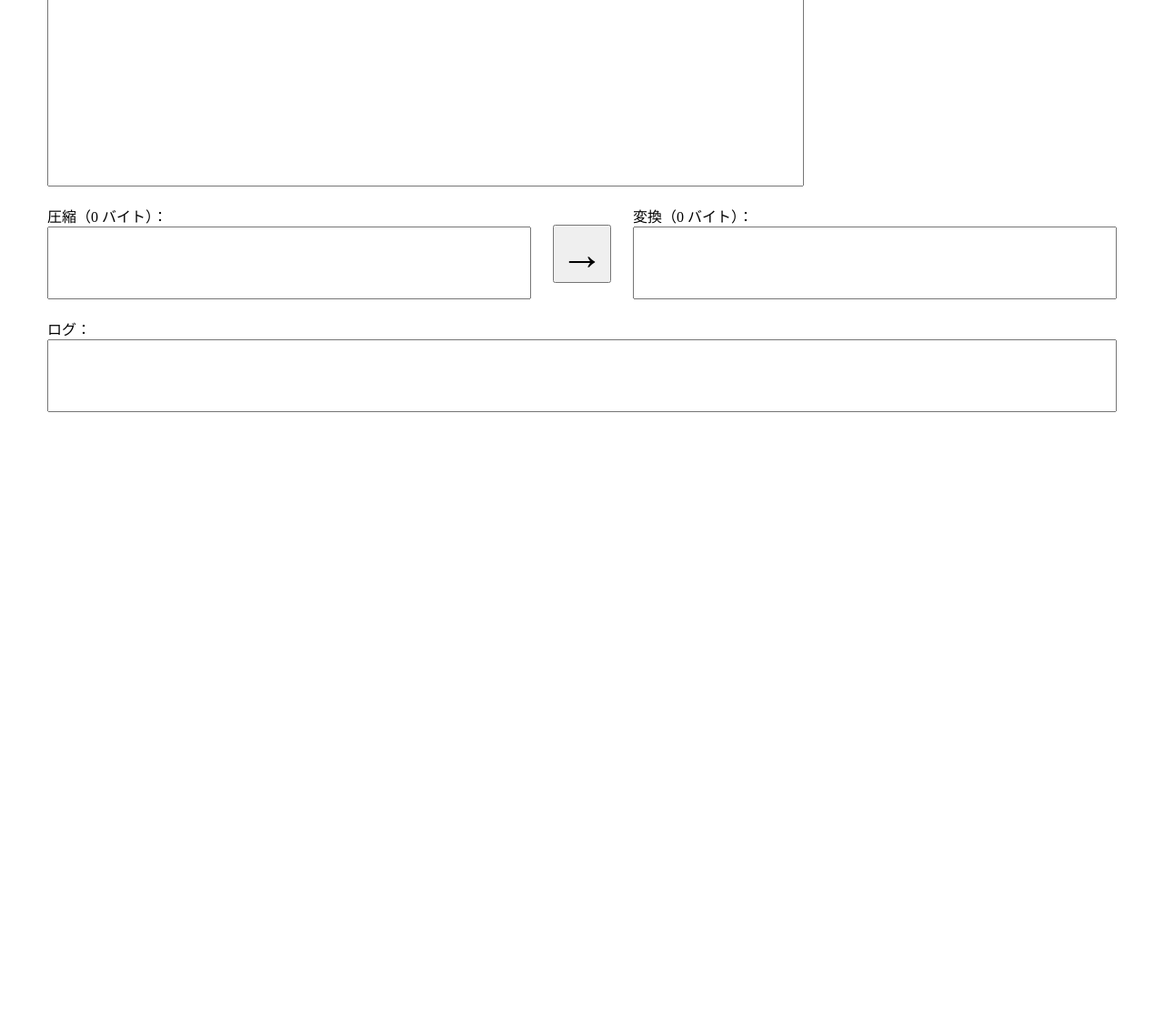
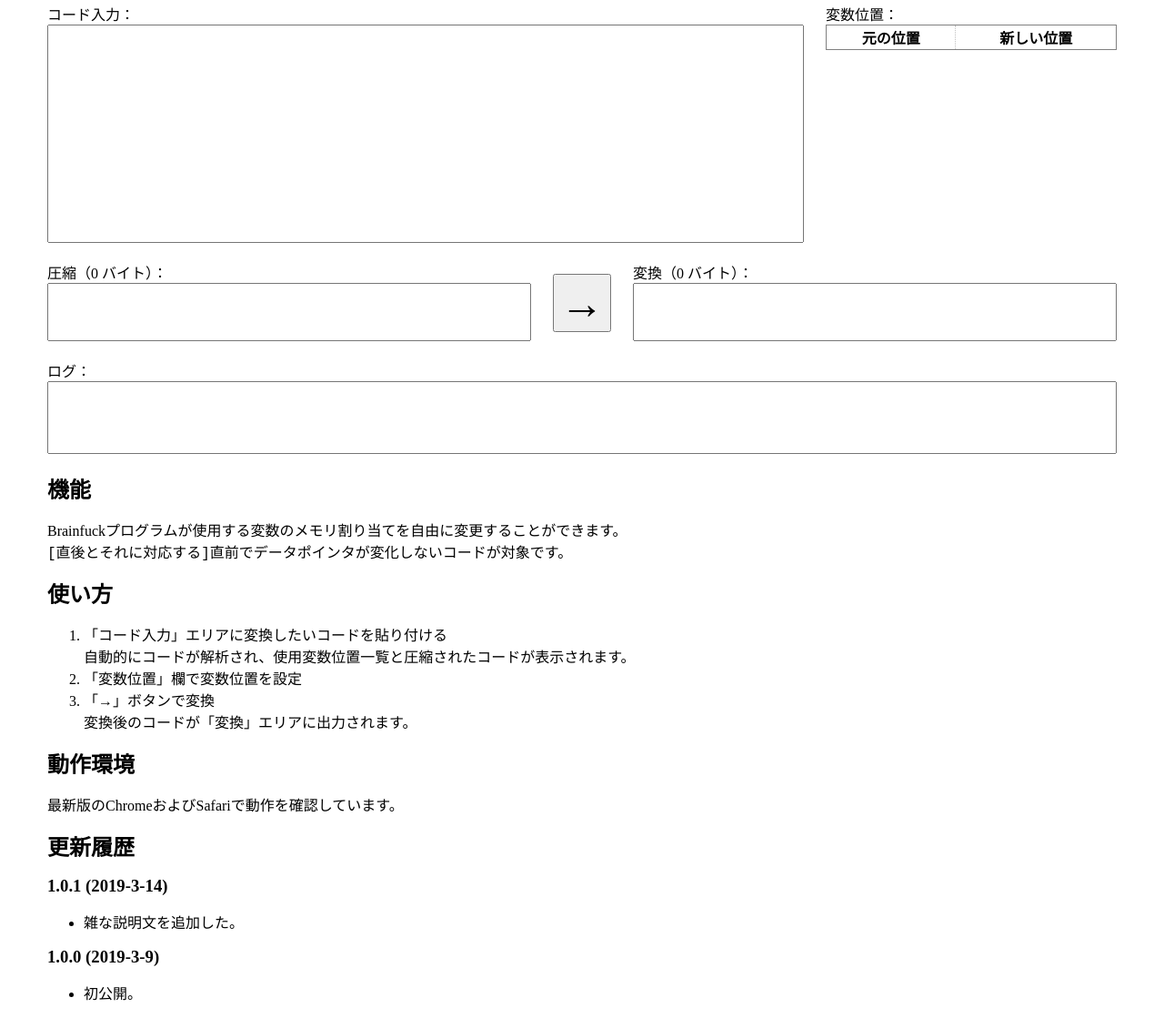
Before and after one commit to roodni/Brainfuck-VarPosSwap, a plain HTML site: page index.html in a window 1280 px wide. Shown: the part 67-1186 px from the top of the page at 91% size. Before the commit the page ends 800 px from the top, so only its background shows below. Drawn offline with Linux system fonts and the light colour scheme.

Commit message:
add 雑な説明文

```diff
--- a/index.html
+++ b/index.html
@@ -7,6 +7,9 @@
 </head>
 <body>
     <div class="box">
+        <h1 class="box__item">Brainf*ck変数位置入れ替え</h1>
+    </div>
+    <div class="box box--flex">
         <div class="code box__item">
             <p class="code__label">コード入力：</p>
             <textarea id="code_input" class="code__textarea code__textarea--type_input"></textarea>
@@ -33,7 +36,7 @@
             </table>
         </div>
     </div>
-    <div class="box">
+    <div class="box box--flex">
         <div class="code box__item">
             <p class="code__label">
                 圧縮（<span id="bytes_compressed">0</span> バイト）：
@@ -58,6 +61,45 @@
             <textarea readonly id="info_log" class="code__textarea code__textarea--type_log"></textarea>
         </div>
     </div>
+    <div class="box">
+        <h2 class="box__item">機能</h2>
+        <p class="box__item">
+            Brainfuckプログラムが使用する変数のメモリ割り当てを自由に変更することができます。<br>
+            <code>[</code>直後とそれに対応する<code>]</code>直前でデータポインタが変化しないコードが対象です。
+        </p>
+
+        <h2 class="box__item">使い方</h2>
+        <ol class="box__item">
+            <li>
+                「コード入力」エリアに変換したいコードを貼り付ける<br>
+                自動的にコードが解析され、使用変数位置一覧と圧縮されたコードが表示されます。
+            </li>
+            <li>
+                「変数位置」欄で変数位置を設定
+            </li>
+            <li>
+                「→」ボタンで変換<br>
+                変換後のコードが「変換」エリアに出力されます。
+            </li>
+        </ol>
+
+        <h2 class="box__item">動作環境</h2>
+        <p class="box__item">
+            最新版のChromeおよびSafariで動作を確認しています。
+        </p>
+
+        <h2 class="box__item">更新履歴</h2>
+        <!-- 1.0.1 -->
+        <h3 class="box__item">1.0.1 (2019-3-14)</h3>
+        <ul class="box__item">
+            <li>雑な説明文を追加した。</li>
+        </ul>
+        <!-- 1.0.0 -->
+        <h3 class="box__item">1.0.0 (2019-3-9)</h3>
+        <ul class="box__item">
+            <li>初公開。</li>
+        </ul>
+    </div>
 
     <script src="main.js"></script>
 </body>
--- a/style.css
+++ b/style.css
@@ -3,14 +3,16 @@ html {
 }
 
 .box {
+    width: auto;
+    margin: 0px 32px;
+}
+.box--flex {
     display: flex;
     flex-wrap: wrap;
     justify-content: space-between;
-    width: auto;
-    margin: 4px 32px 16px;
 }
 .box__item {
-    margin: 0px 12px;
+    margin: 0px 12px 16px;
 }
 
 
@@ -31,7 +33,7 @@ html {
     height: 15rem;
 }
 .code__textarea--type_view {
-    height: 5rem;
+    height: 4rem;
 }
 .code__textarea--type_log {
     height: 6em;
```
